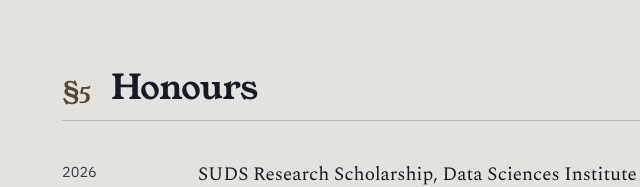
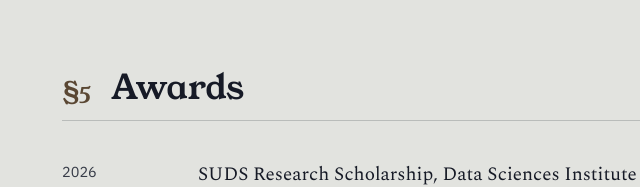
Before and after one commit to kaynaa/kaynaa.github.io, a plain HTML site: page index.html in a window 1280 px wide. Shown: the part 3882-4069 px from the top of the page, 22-662 px from the left. Drawn offline with nearby package versions, Linux system fonts and the light colour scheme.

Commit message:
fix: content description

```diff
--- a/index.html
+++ b/index.html
@@ -253,7 +253,7 @@
 
     <!-- ───── §5 Honours ───── -->
     <section id="honours">
-      <div class="sec-head"><span class="sec-num">§5</span><h2>Honours</h2></div>
+      <div class="sec-head"><span class="sec-num">§5</span><h2>Awards</h2></div>
       <div class="row">
         <table class="awards">
           <tr><td>2026</td><td>SUDS Research Scholarship, Data Sciences Institute <div class="detail">One of 40 students selected across Canada</div></td></tr>
```
